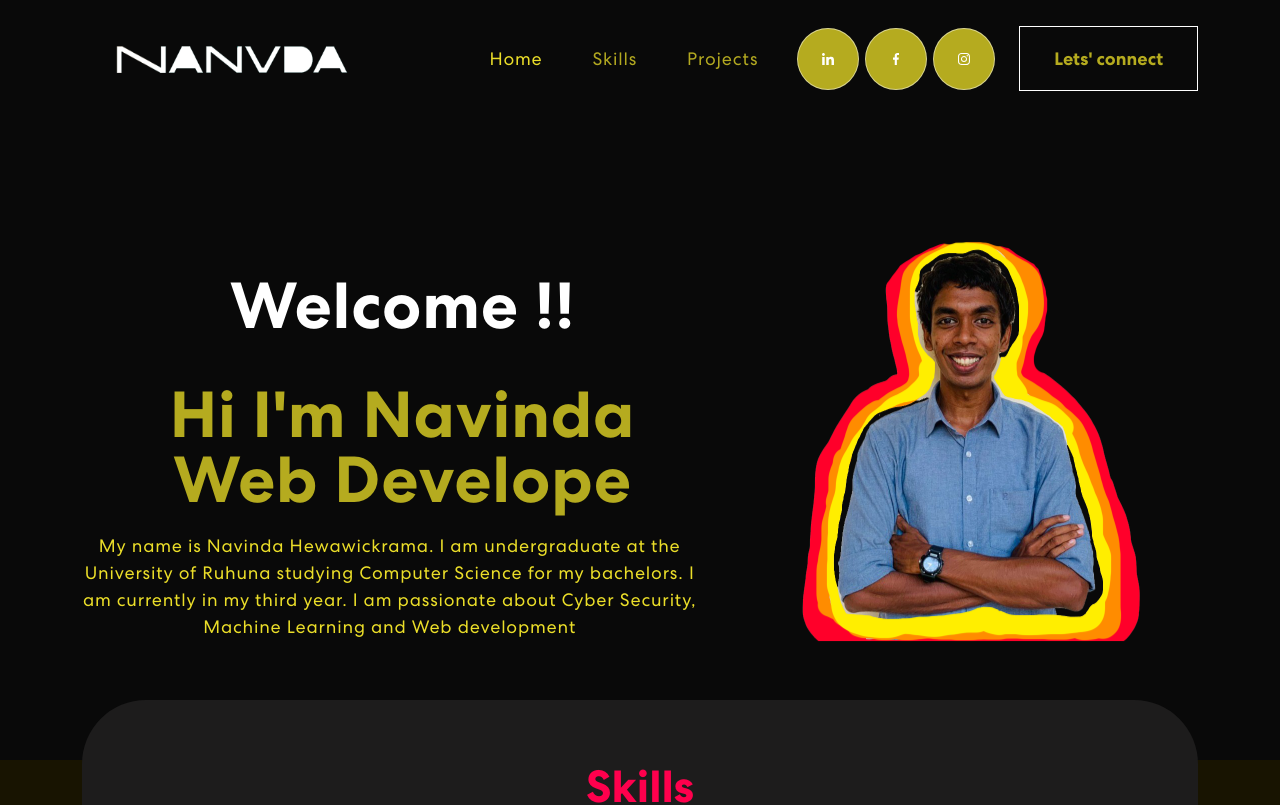
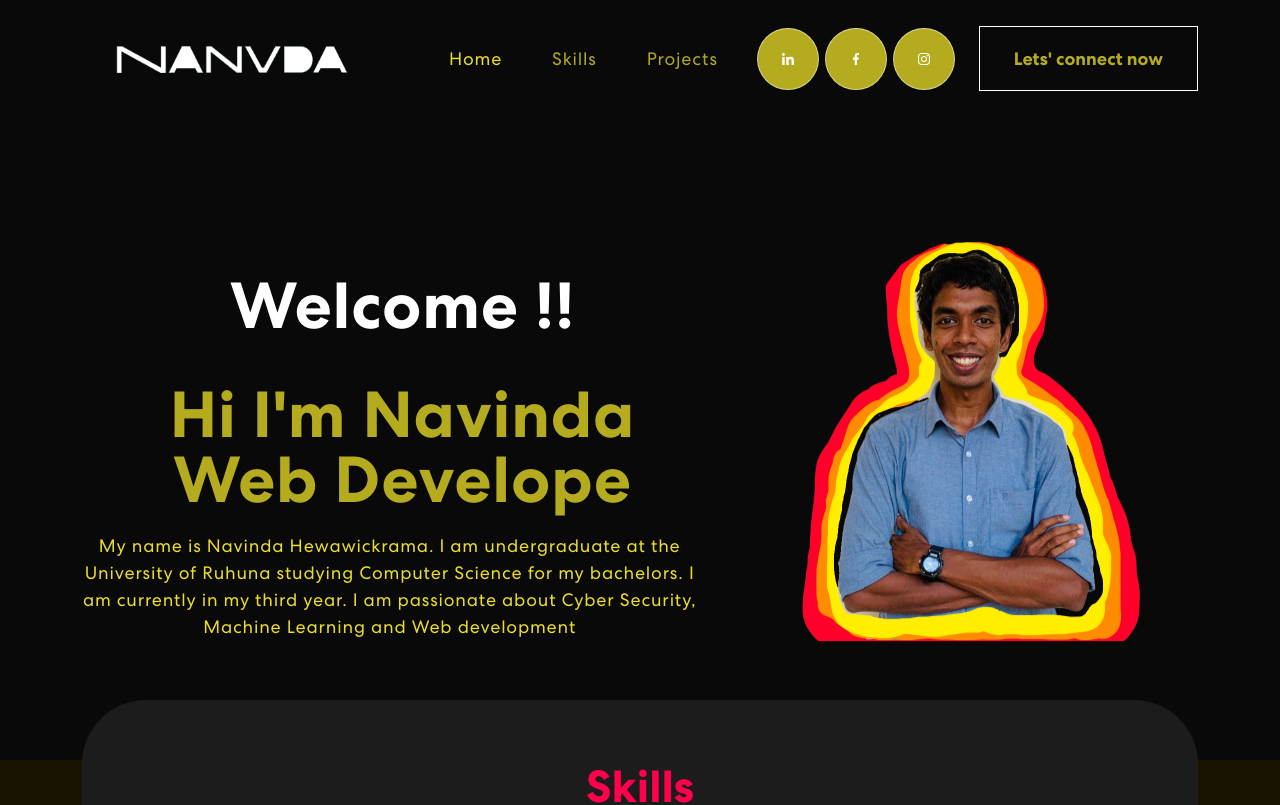
Before and after one commit to NavindaHewawickrama/portfolio-react, a React (Create React App) app: page / in a window 1280 px wide. Shown: the top 805 px of the page. Built offline with nearby package versions, Linux system fonts and the light colour scheme.

Commit message:
update navinda 1.1.1

```diff
--- a/src/components/NavBar.js
+++ b/src/components/NavBar.js
@@ -51,7 +51,7 @@ export const NavBar = () => {
                         </div>
                         <button className="vvd" onClick={() => console.log('connect')}>
                             <span>
-                                Lets' connect
+                                Lets' connect now
                             </span>
                         </button>
                     </span>
```
